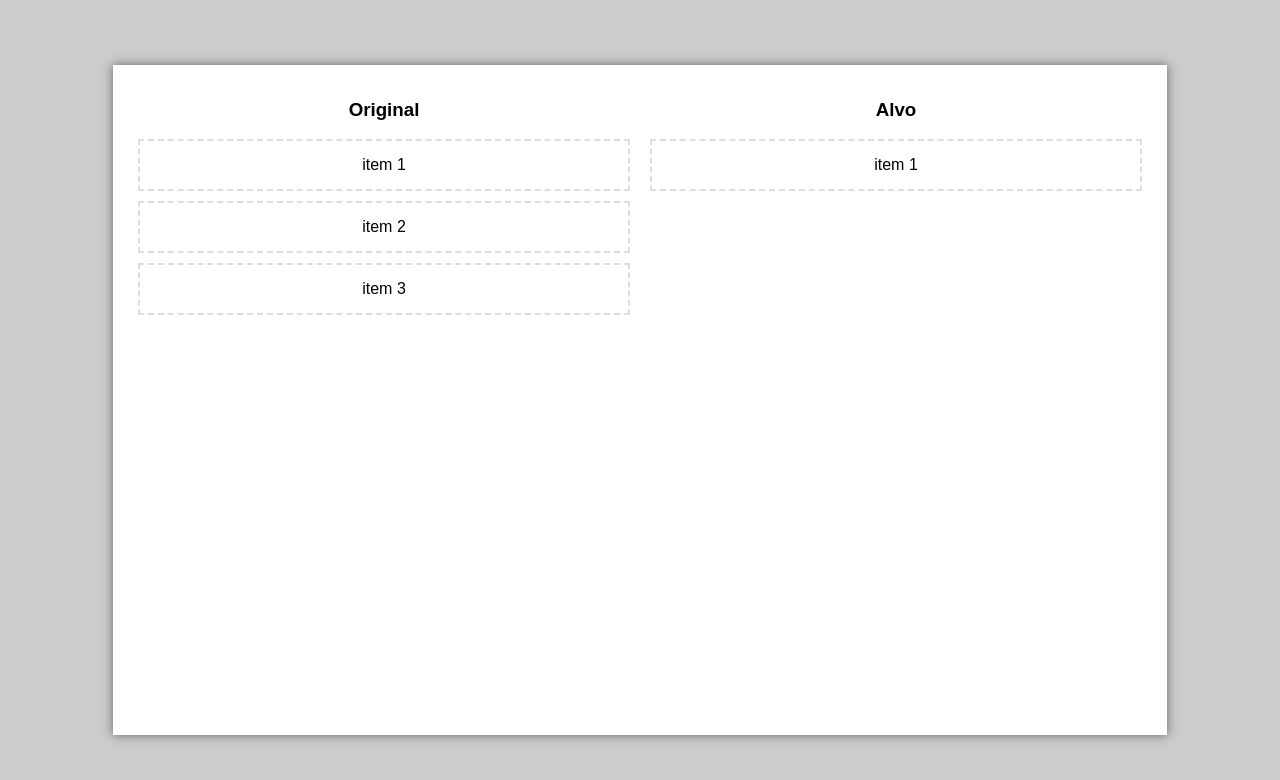
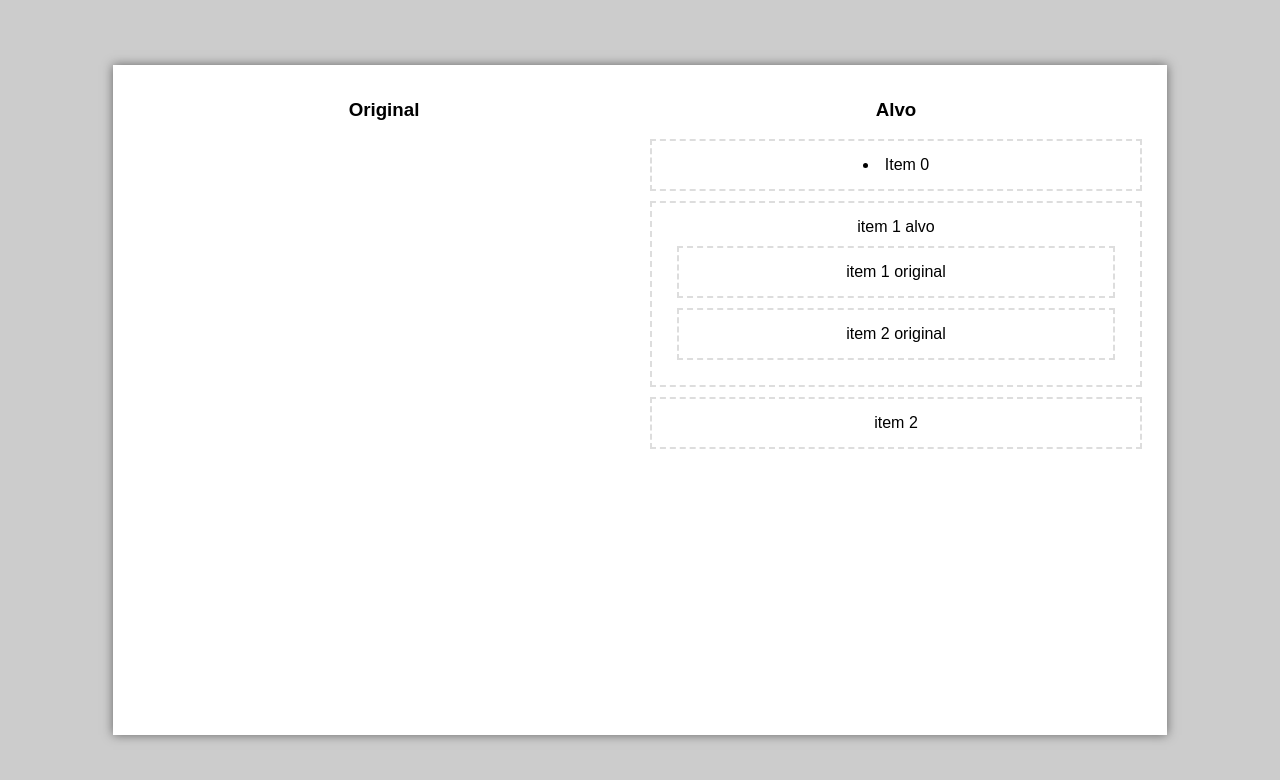
Before and after one commit to DevAlexandre1/JS_Udemy, a plain HTML site: page desafioDom/desafio.html in a window 1280 px wide. Drawn offline with Linux system fonts and the light colour scheme.

Commit message:
DesafioDom

```diff
--- a/desafioDom/desafio.html
+++ b/desafioDom/desafio.html
@@ -54,30 +54,56 @@
         <div class="original">
             <h3>Original</h3>
             <ul>
-                <li>item 1</li>
-                <li>item 2</li>
-                <li>item 3</li>
+                <li>item 1 original</li>
+                <li>item 2 original</li>
+                <li>item 3 original</li>
             </ul>
         </div>
 
         <div class="alvo">
             <h3>Alvo</h3>
             <ul>
-                <li>item 1</li>
+                <li>item 1 alvo</li>
             </ul>
         </div>
 
     </div>
 
     <script type="text/javascript">
+
 		// crie um nova li com texto "item 2" e a inclua na ul de div com class .alvo
+
+            const novaLi = document.createElement("li")
+            const noLi = document.querySelector(".alvo ul")
+            novaLi.textContent = "item 2"
+            noLi.appendChild(novaLi)
+
 
 		//Mova a última li de orignal para alvo (mas antes da primeira li).
         //Em outras palavras, a última li da original deve virar a primeira li de alvo
+        const movLi = document.querySelector(".original ul")
+        const movLi3 = movLi.lastElementChild
+        noLi.before(movLi3)
 
 		//altere o texto da primeira li de .alvo para "item 0"
 
+        movLi3.textContent = "Item 0"
+
+
 		//clone a ul de .original e a inclua na primeira li de .alvo
+
+
+
+        let ulElement = document.querySelectorAll("ul")
+        const noLi1 = noLi.firstElementChild
+        ulElement = movLi
+        noLi1.appendChild(ulElement)
+
+
+    //    document.body.noLi1.appendChild(ulElement)
+
+
+        //movLi.cloneNode(True)
 
 		//remova a ultima li (item2) da lista inserida na etapa anterior
 
```
Also changed, not shown: 1 other file.
